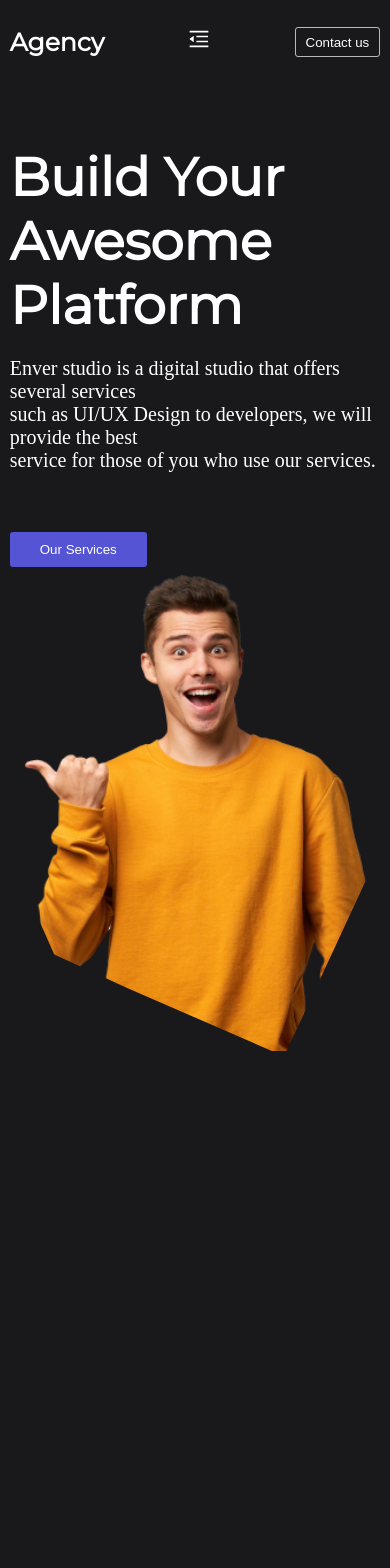
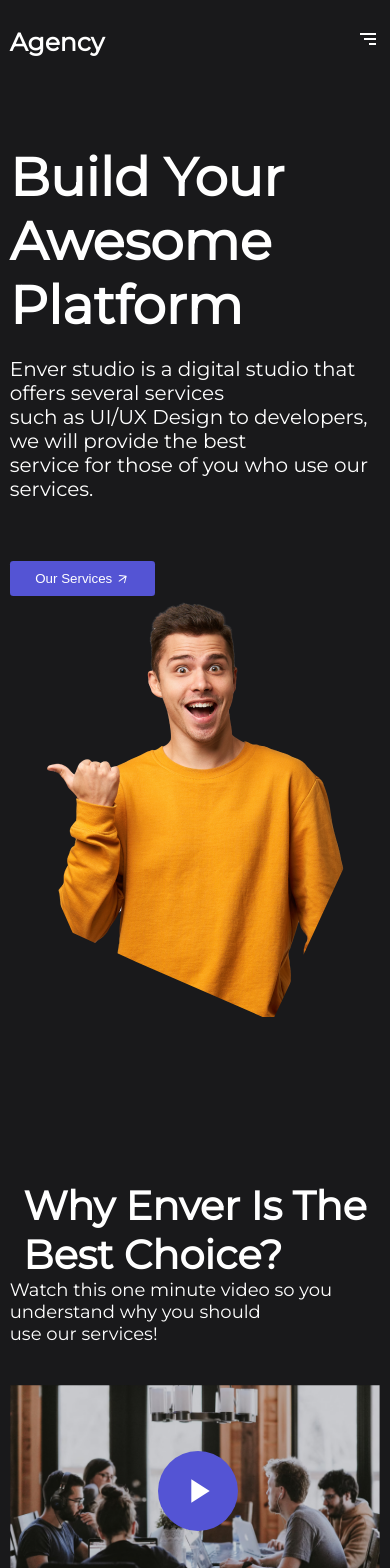
Before and after one commit to MrHamdan/agency-react-sass, a React (Create React App) app: page / in a window 390 px wide. Shown: the top 1568 px of the page. Before the commit the page ends 1055 px from the top, so only its background shows below. Built offline with nearby package versions, Linux system fonts and the light colour scheme.

Commit message:
choice section added

```diff
--- a/src/App.js
+++ b/src/App.js
@@ -1,30 +1,32 @@
 import { useEffect, useState } from 'react';
+import Choice from './Components/Choice';
 import Dropdown from './Components/Dropdown';
 import Hero from './Components/Hero';
 import Navbar from './Components/Navbar';
 import './Styles/Common.scss'
 function App() {
-  const [isOpen, setIsOpen]= useState(false);
+  const [isOpen, setIsOpen] = useState(false);
 
-    const toggle=()=>{
-      setIsOpen(!isOpen);
+  const toggle = () => {
+    setIsOpen(!isOpen);
+  }
+  useEffect(() => {
+    const hideMenu = () => {
+      if (window.innerWidth && isOpen) {
+        setIsOpen(false)
+      }
     }
-    useEffect(()=>{
-      const hideMenu=()=>{
-          if(window.innerWidth && isOpen){
-              setIsOpen(false)
-          }
-      }
-      window.addEventListener('resize',hideMenu)
-      return ()=>{
-          window.removeEventListener('resize',hideMenu)
-      }
-  },[isOpen])
+    window.addEventListener('resize', hideMenu)
+    return () => {
+      window.removeEventListener('resize', hideMenu)
+    }
+  }, [isOpen])
   return (
     <div>
       <Navbar toggle={toggle} />
-      <Dropdown isOpen={isOpen}/>
-      <Hero/>
+      <Dropdown isOpen={isOpen} />
+      <Hero />
+      <Choice/>
     </div>
   );
 }
--- /dev/null
+++ b/src/Components/Choice.js
@@ -0,0 +1,25 @@
+import React from 'react';
+import meeting from '../Images/meeting.png';
+import '../Styles/Choice.scss';
+import { MdPlayArrow } from "react-icons/md";
+
+const Choice = () => {
+    return (
+        <div className="container">
+            <div className='choice'>
+            <div>
+                <span>
+                    Why Enver Is The <br /> Best Choice?
+                </span>
+                <p>
+                    Watch this one minute video so you understand why you should <br /> use our services!
+                </p>
+            </div>
+            <img src={meeting} alt="" />
+            <MdPlayArrow className="playIcon" />
+        </div>
+        </div>
+    );
+};
+
+export default Choice;
--- a/src/Components/Dropdown.js
+++ b/src/Components/Dropdown.js
@@ -1,6 +1,6 @@
 import React from 'react';
 import '../Styles/Dropdown.scss';
-const Dropdown = ({isOpen}) => {
+const Dropdown = ({ isOpen }) => {
     return (
         <div>
             {
--- a/src/Components/Hero.js
+++ b/src/Components/Hero.js
@@ -1,6 +1,7 @@
 import React from 'react';
 import '../Styles/Hero.scss';
 import men from '../Images/men.png'
+import { AiOutlineArrowRight } from "react-icons/ai";
 
 
 const Hero = () => {
@@ -12,7 +13,7 @@ const Hero = () => {
                Build Your <br /> Awesome <br /> Platform
                </span>
                <p>Enver studio is a digital studio that offers several services <br /> such as UI/UX Design to developers, we will provide the best <br /> service for those of you who use our services.</p>
-               <button>Our Services</button>
+               <button>Our Services <AiOutlineArrowRight className="arrow"></AiOutlineArrowRight> </button>
                </div>
                <div className="hero-image">
                    <img src={men} alt="" />
--- a/src/Components/Navbar.js
+++ b/src/Components/Navbar.js
@@ -1,5 +1,5 @@
 import React from 'react';
-import { AiOutlineMenuFold } from "react-icons/ai";
+import { BiMenuAltRight } from "react-icons/bi";
 import '../Styles/Navbar.scss';
 const Navbar = ({toggle}) => {
     return (
@@ -11,7 +11,7 @@ const Navbar = ({toggle}) => {
                 <li><a href="#">Our Projects</a></li>
                 <li><a href="#">About us</a></li>
             </ul>
-            <AiOutlineMenuFold onClick={toggle} className='navbar-icon'/>
+            <BiMenuAltRight onClick={toggle} className='navbar-icon'/>
             <button>Contact us</button>
         </div>
     );
--- /dev/null
+++ b/src/Styles/Choice.scss
@@ -0,0 +1,65 @@
+@import './Variables.scss';
+@import './Common.scss';
+
+
+.choice{
+    margin-top:160px;
+    position: relative;
+    div{
+        display: flex;
+        justify-content: space-between;
+        align-items: center;
+        span{
+            @include title(40px, $primary-color, 400);
+            font-family: $Montserrat;
+            font-weight: bold;
+        }
+        p{
+            @include title(18px, $primary-color, 400);
+            font-family: $Montserrat;
+        }
+        @include sm {
+            flex-direction: column;
+        }
+    }
+    img{
+        width: 100%;
+        height: auto;
+        margin-top: 40px;
+    }
+    .playIcon {
+        @include lg{
+            position: absolute;
+        color:#fff;
+        font-size:40px;
+        background:#5454D4;
+        border-radius:50%;
+        padding:20px;
+        left:47%;
+        top:54%;
+        cursor:pointer;
+        }
+        @include sm{
+            position: absolute;
+        color:#fff;
+        font-size:40px;
+        background:#5454D4;
+        border-radius:50%;
+        padding:20px;
+        left:40%;
+        top:65%;
+        cursor:pointer;
+        }
+        @include md{
+            position: absolute;
+        color:#fff;
+        font-size:40px;
+        background:#5454D4;
+        border-radius:50%;
+        padding:20px;
+        left:40%;
+        top:65%;
+        cursor:pointer;
+        }
+    }
+}
--- a/src/Styles/Common.scss
+++ b/src/Styles/Common.scss
@@ -1,4 +1,5 @@
 @import "./Variables.scss";
+
 
 * {
   margin: 0;
--- a/src/Styles/Dropdown.scss
+++ b/src/Styles/Dropdown.scss
@@ -1,4 +1,5 @@
 @import "Variables.scss";
+@import './Common.scss';
 
 .dropdown {
   transition: ease-in-out all 3s;
@@ -10,6 +11,7 @@
   text-align: center;
 
   li {
+    font-family: $Montserrat;
     list-style: none;
     margin-bottom: 10px;
     &:first-child a {
--- a/src/Styles/Hero.scss
+++ b/src/Styles/Hero.scss
@@ -1,5 +1,5 @@
 @import './Variables.scss';
-
+@import './Common.scss';
 
 .hero-section{
     margin-top:61px;
@@ -15,6 +15,7 @@
 
     }
     p{
+        font-family:$Montserrat;
         color:$primary-color;
         font-size:20px;
         font-weight:400px;
@@ -26,13 +27,24 @@
         img{
             clip-path: polygon(71% -6%, 76% 3%, 98% -8%, 102% 55%, 82% 88%, 74% 101%, 32% 87%, 12% 80%, -3% 54%, 20% 9%);
         }
+        &::before {
+            content: "";
+            position: absolute;
+          }
     }
 
 
+
     button{
-        @include buttonStyle;
+        @include button(0.66369px solid #FFFFFF,  3.31845px, none, 145px);
+        background-color:$main-color;
         margin-top:60px;
         border:0px;
+    }
+
+    .arrow{
+        transform: rotate(-35deg);
+        margin-bottom:-2px;
     }
 
 }
@@ -50,7 +62,6 @@
         font-size:15px;
     }
     img{
-        width:100%;
         justify-content: center;
     }
 }
--- a/src/Styles/Navbar.scss
+++ b/src/Styles/Navbar.scss
@@ -1,4 +1,5 @@
 @import "./Variables.scss";
+@import './Common.scss';
 
 .navbar {
   display: flex;
@@ -18,6 +19,7 @@
   }
   li {
     margin: 0 26px;
+    font-family: $Montserrat;
     &:first-child a {
       color: $main-color;
     }
@@ -30,16 +32,13 @@
       color: $main-color;
     }
   }
-  button {
-    color: $primary-color;
-    padding: 5px 10px;
-    background: transparent;
-    border: 0.66369px solid $secondary-color;
-    border-radius: 3px;
-    cursor: pointer;
-    &:hover {
-      border-color: $main-color;
-      transition: ease all 1s;
+  button{
+    @include button(0.66369px solid #FFFFFF,  3.31845px, none, 135px);
+    &:hover{
+        background-color: $main-color;
+    }
+    @include sm{
+      display: none;
     }
   }
   &-icon {
--- a/src/Styles/Variables.scss
+++ b/src/Styles/Variables.scss
@@ -9,18 +9,27 @@ $primary-color: #fff;
 $secondary-color: rgba(255, 255, 255, 0.7);
 
 
-@mixin buttonStyle{
-    padding: 10px 30px;
-    color: $primary-color;
-    background: $main-color;
-    border: 0.66369px solid $secondary-color;
-    border-radius: 3px;
-    cursor: pointer;
-    &:hover {
-        border-color: $main-color;
-        transition: ease all 1s;
-    }
+
+// Button Styles
+@mixin button($border, $border_radius, $background_color, $width){
+  width: $width;
+  border: $border;
+  border-radius: $border_radius;
+  background-color: transparent;
+  text-decoration: none;
+  text-align: center;
+  color: $primary-color;
+  padding: 10px 20px;
 }
+
+
+// Title Styles
+@mixin title($font_size, $font_weight, $color){
+  font-size: $font_size;
+  font-weight: $font_weight;
+  color: $color;
+}
+
 
 
 
@@ -32,6 +41,11 @@ $secondary-color: rgba(255, 255, 255, 0.7);
 @mixin mT($size) {
   margin-top: $size;
 }
+
+
+
+
+
 // Responsive
 
 @mixin sm {
```
Lines whose indentation alone changed are shown as unchanged.
